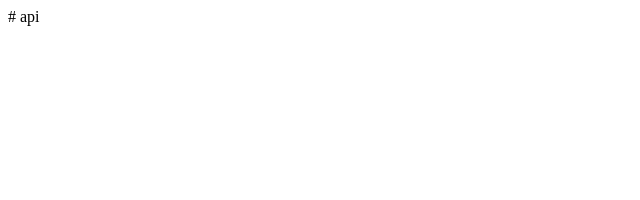
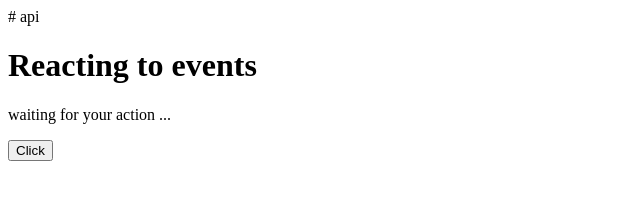
Before and after one commit to stalj/api, a plain HTML site: page index.html in a window 1280 px wide. Shown: the whole page, without its empty margins (0-640 px from the left). Drawn offline with Linux system fonts and the light colour scheme.

Commit message:
Update index.html

```diff
--- a/index.html
+++ b/index.html
@@ -1 +1,13 @@
 # api
+<!DOCTYPE html>
+<html>
+	<head>
+		<title>Reacting to events</title>
+		<meta charset="UTF-8">
+	</head>
+	<body>
+		<h1>Reacting to events</h1>
+		<p id="message">waiting for your action ...</p>
+		<button id="button" type="button">Click</button>
+	<body>
+</html>
```
